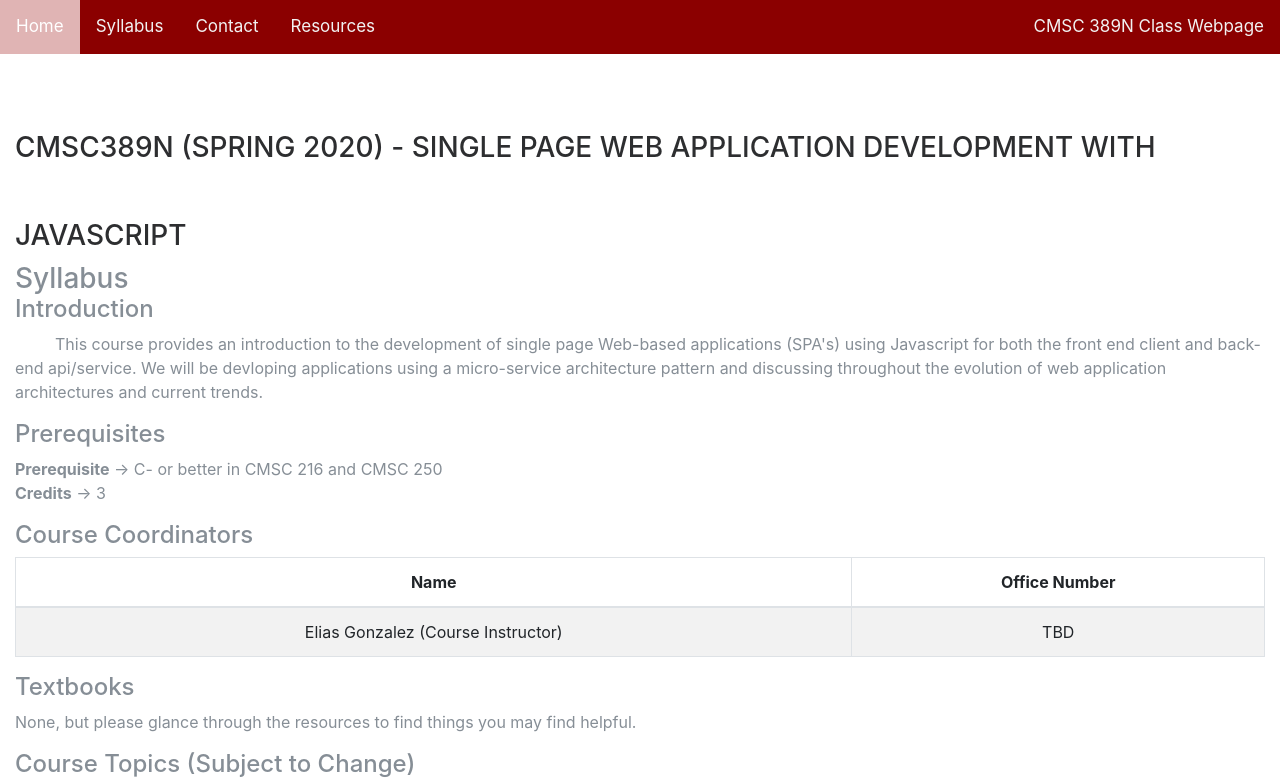
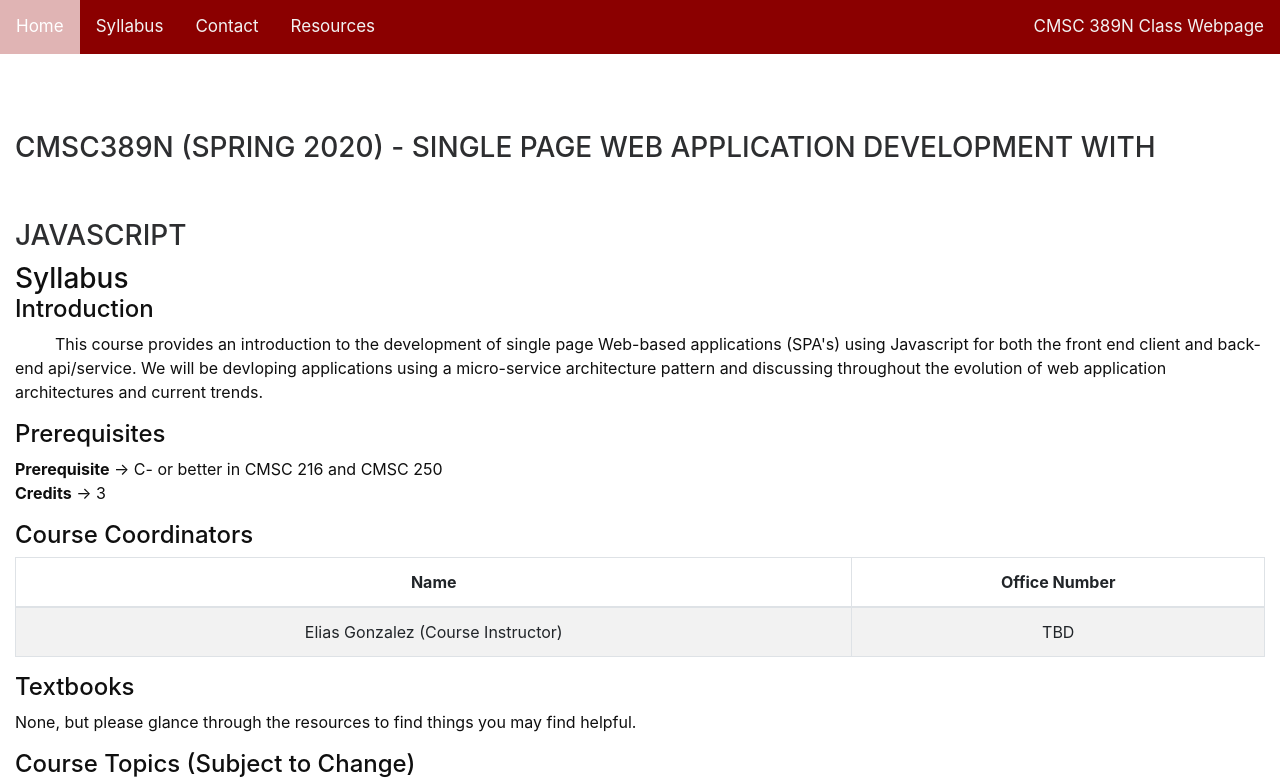
Before and after one commit to egonzal5/egonzal5.github.io, a website: page 389N.html in a window 1280 px wide. Shown: the top 784 px of the page. Drawn offline with Linux system fonts and the light colour scheme; a web font is replaced by a local one.

Commit message:
Changed some css

```diff
--- a/css/resume.css
+++ b/css/resume.css
@@ -7,7 +7,7 @@
 body {
   font-family: 'Muli', -apple-system, BlinkMacSystemFont, 'Segoe UI', Roboto, 'Helvetica Neue', Arial, sans-serif, 'Apple Color Emoji', 'Segoe UI Emoji', 'Segoe UI Symbol', 'Noto Color Emoji';
   padding-top: 54px;
-  color: #868e96;
+  color: #0f0f0f;
 }
 .topBar {
   background-color: darkred;
```
